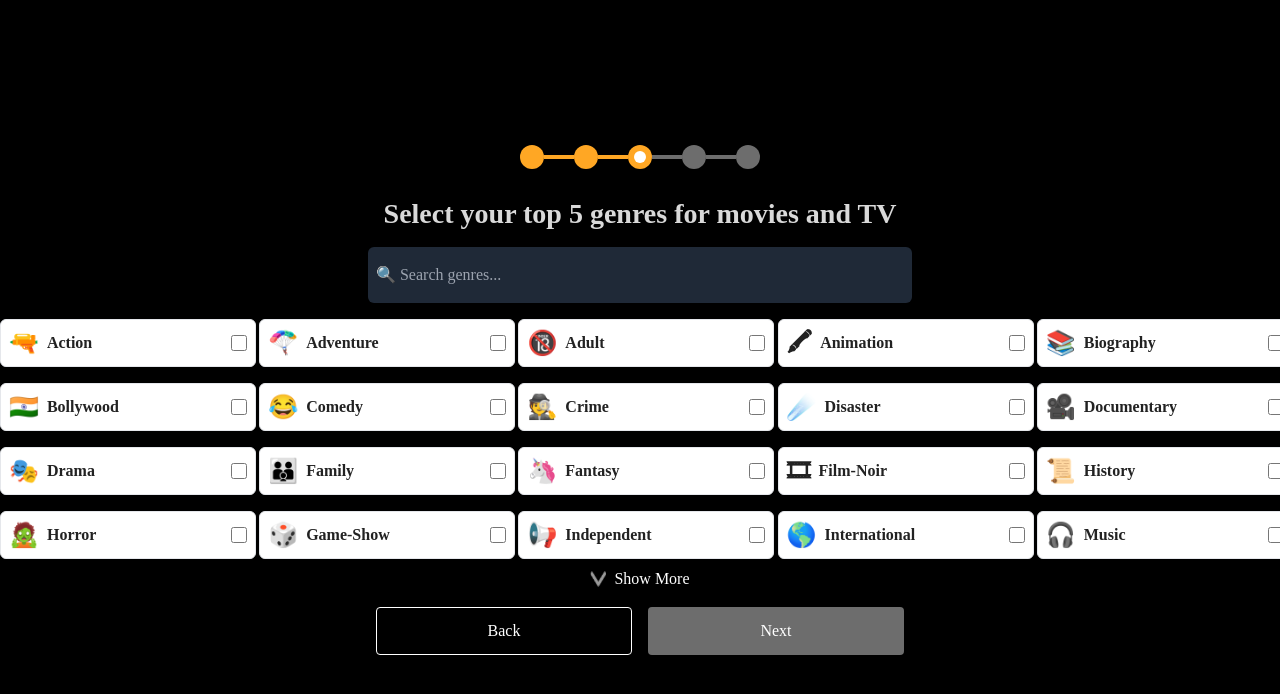
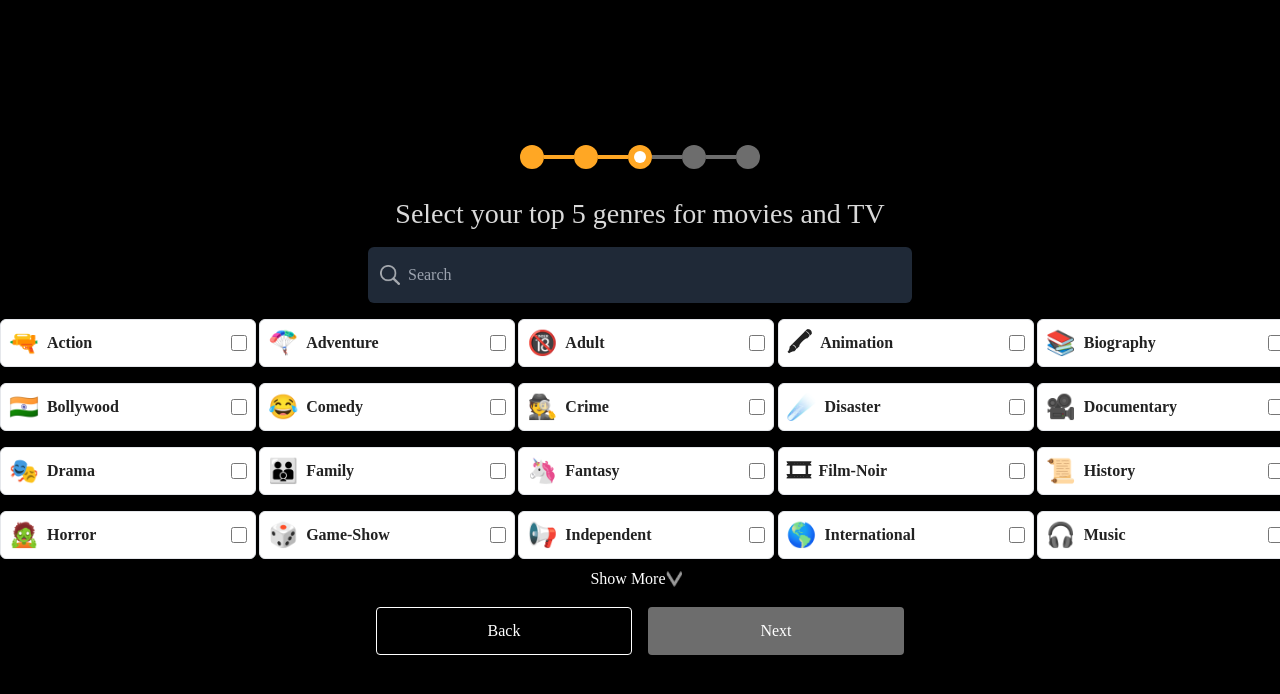
Before and after one commit to priyankaingur/reel-talks, a Next.js app in the folder challenge/: page / in a window 1280 px wide. Shown: the top 694 px of the page. Built offline with nearby package versions, Linux system fonts and the light colour scheme.

Commit message:
Modified search icon instead of emoji

```diff
--- a/challenge/components/GenreSelection.tsx
+++ b/challenge/components/GenreSelection.tsx
@@ -1,6 +1,7 @@
 import React, { useState } from 'react';
 import ProgressBar from './ProgressBar';
-import showMoreIcon from '../images/showmoreIcon.png'; // Adjust the import
+import showMoreIcon from '../images/showmore.png';
+import searchIcon from '../images/search.png';
 
 interface Genre {
     name: string;
@@ -61,23 +62,26 @@ const GenreSelection: React.FC<{ onNext: (selectedGenres: string[]) => void }> =
     const visibleGenres = showMore ? genres : genres.slice(0, 20);
 
     return (
-        <div className="flex flex-col items-center justify-center h-screen bg-black text-white">
-            <ProgressBar stages={5} currentStage={3} />
-            <h2 className="tw-[896px] h-[38px] ext-2xl font-bold mb-4 text-center"
-                style={{ color: 'var(--high-emphasis)', fontSize: '28px' }}>
+        <div
+            className="flex flex-col items-center justify-center h-screen bg-black text-white">
+            <ProgressBar stages={5} currentStage={3}/>
+            <h2 className="tw-[896px] h-[38px] ext-2xl mb-4 text-center"
+                style={{color: 'var(--high-emphasis)', fontSize: '28px'}}>
                 Select your top 5 genres for movies and TV
             </h2>
-            <div className="mb-4">
+            <div className="mb-4 relative">
+                <img src={searchIcon.src} alt="Search Icon"
+                     className="absolute left-3 top-1/2 transform -translate-y-1/2 w-5 h-5"/>
                 <input
                     type="text"
                     value={searchQuery}
                     onChange={(e) => setSearchQuery(e.target.value)}
-                    placeholder="🔍 Search genres..."
-                    className="w-[544px] h-[56px] p-2 rounded-md bg-gray-800 text-white focus:outline-none"
+                    placeholder="Search"
+                    className="w-[544px] h-[56px] p-2 pl-10 rounded-md bg-gray-800 text-white focus:outline-none"
                 />
             </div>
             <div className="grid grid-cols-5 gap-4">
-                {visibleGenres.map(({ name, emoji }) => (
+                {visibleGenres.map(({name, emoji}) => (
                     <button
                         key={name}
                         className={`flex items-center justify-between p-2 border rounded-md w-[256px] h-[48px] hover:bg-gray-200 focus:outline-none`}
@@ -105,16 +109,18 @@ const GenreSelection: React.FC<{ onNext: (selectedGenres: string[]) => void }> =
                 ))}
             </div>
             {!showMore && genres.length > 20 && (
-                <button className="mt-2 flex items-center text-white" onClick={toggleShowMore}>
-                    <img src={showMoreIcon.src} alt="Show More Icon" className="w-4 h-4 mr-2" />
+                <button className="mt-2 flex items-center text-white"
+                        onClick={toggleShowMore}>
                     Show More
+                    <img src={showMoreIcon.src} alt="Show More Icon"
+                         className="w-4 h-4 mr-2"/>
                 </button>
             )}
             <div className="flex justify-center mt-4">
                 <button
                     className="p-2 border border-white rounded text-white mr-4 bg-transparent hover:bg-gray-800"
                     onClick={() => console.log('Back button clicked')}
-                    style={{ width: '256px', height: '48px' }}
+                    style={{width: '256px', height: '48px'}}
                 >
                     Back
                 </button>
```
Also changed, not shown: challenge/images/search.png (added), challenge/images/showmore.png (renamed from challenge/images/showmoreIcon.png).
